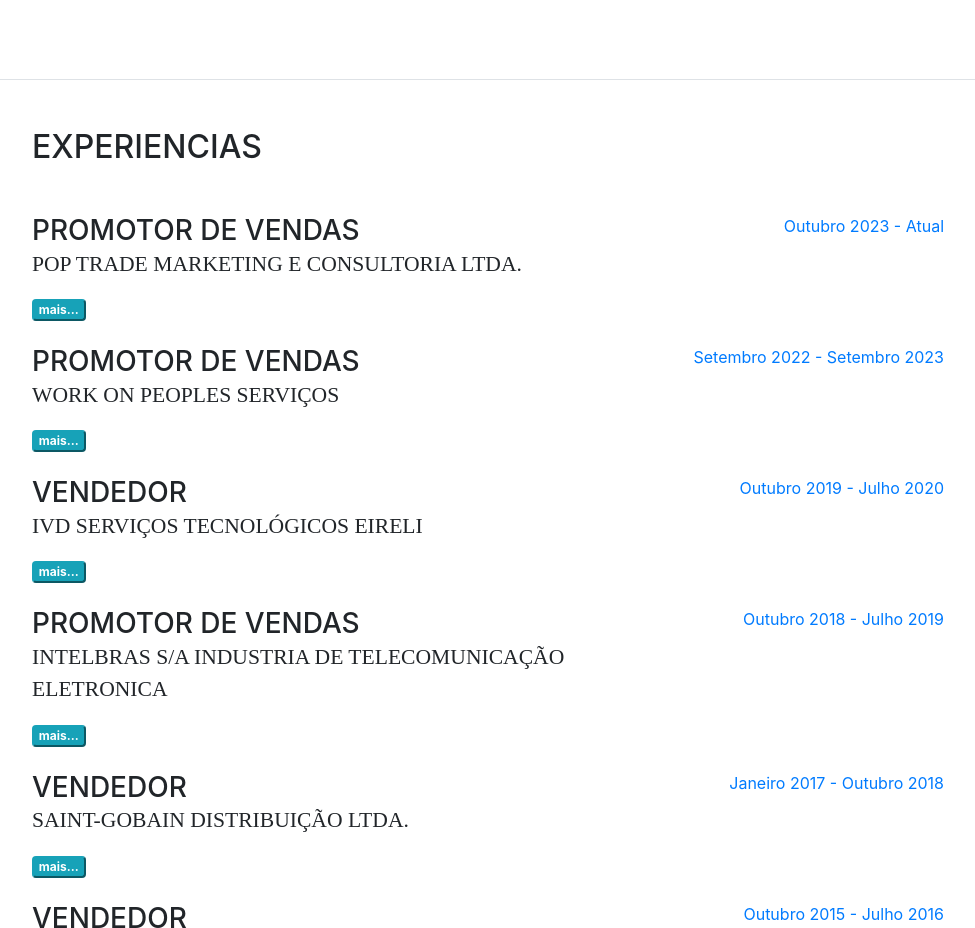
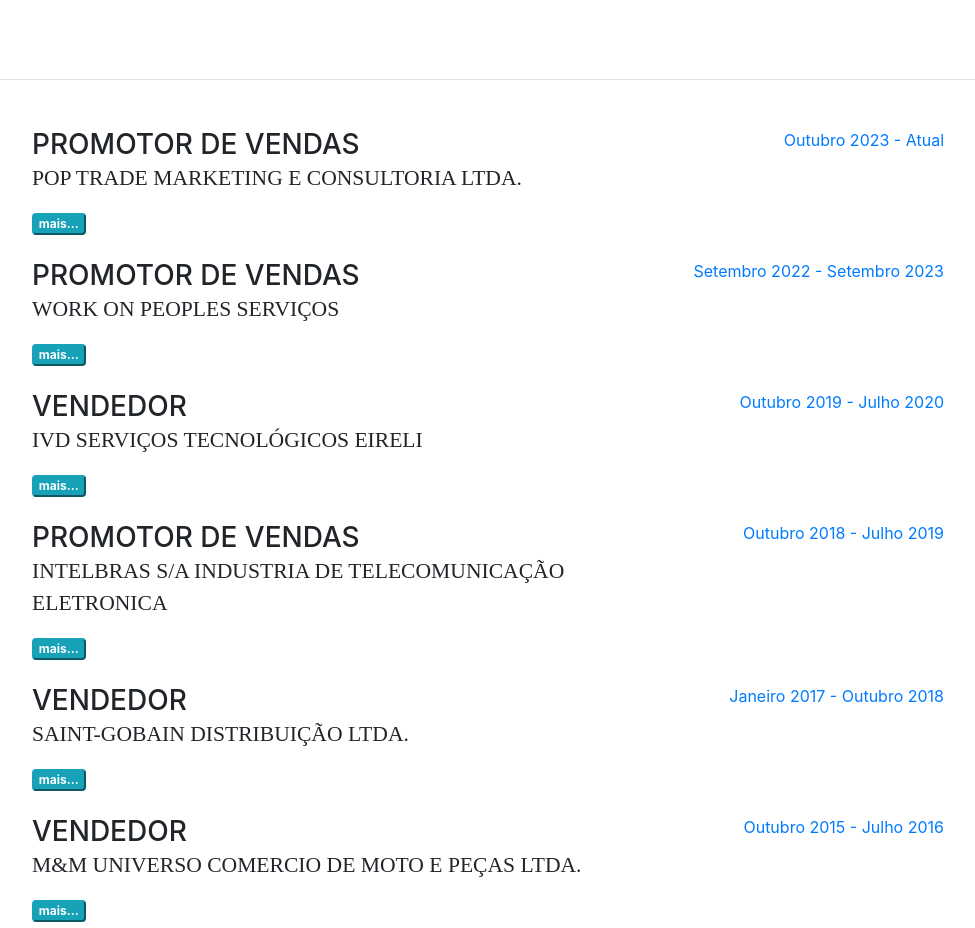
Before and after one commit to Heitornm/hnmartins, a website with bundled scripts: page index.html in a window 1280 px wide. Shown: the part 3120-4048 px from the top of the page, without its empty margins (288-1263 px from the left). Built offline with nearby package versions, Linux system fonts and the light colour scheme; a web font is replaced by a local one.

Commit message:
Update index.html

```diff
--- a/index.html
+++ b/index.html
@@ -1033,7 +1033,7 @@
             </section>
             <section class="collapse resume-section p-3 p-lg-5 d-flex flex-column" id="experience">
                 <div class="my-auto">
-                    <h2 class="mb-5">Experiencias</h2>
+                    <h2 class="collapse mb-5">Experiencias</h2>
                     <div class="resume-item d-flex flex-column flex-md-row">
                         <div class="resume-content mr-auto">
                             <h3 class="mb-0">Promotor de vendas</h3>
```
